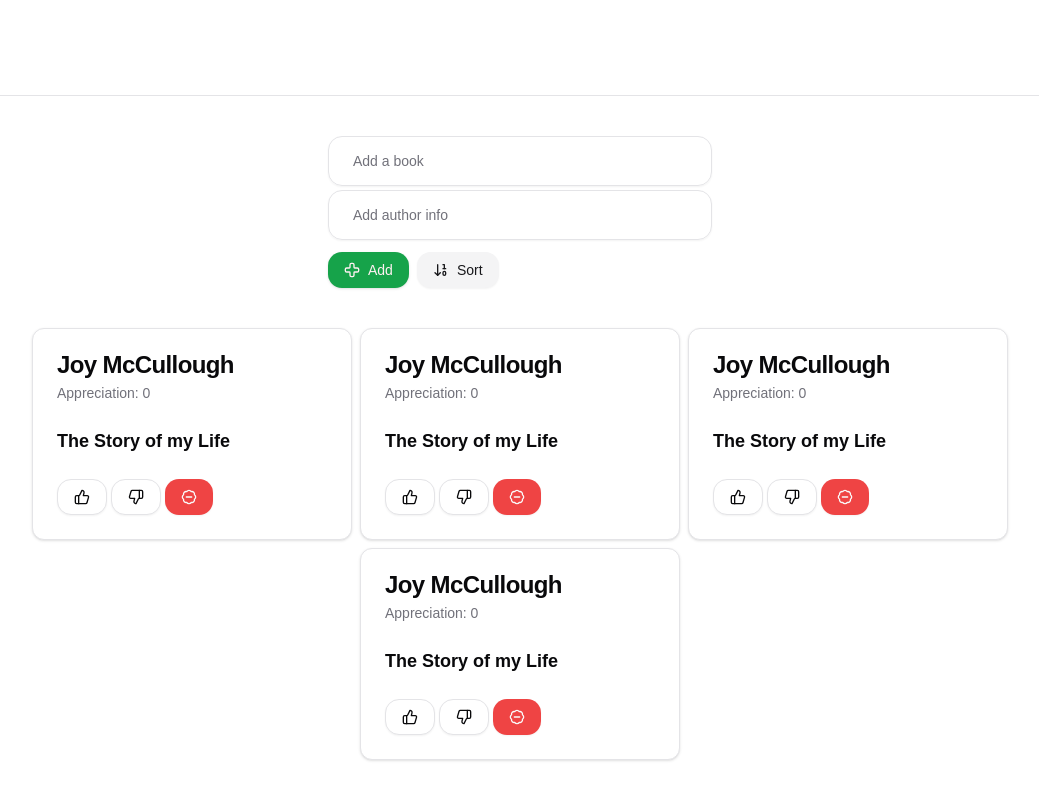
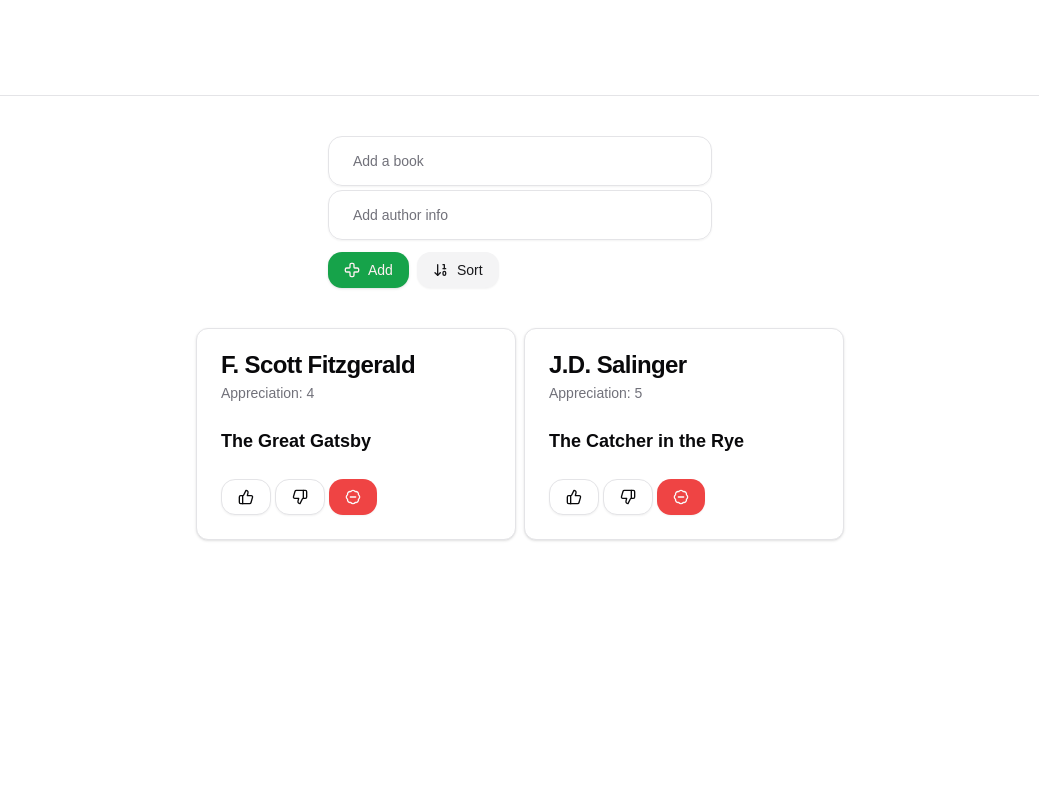
Before and after one commit to shantanuuchak/booker, a Next.js app: page / in a window 1280 px wide. Shown: the part 798-1598 px from the top of the page, without its empty margins (120-1159 px from the left). After the commit the page ends 1378 px from the top, so only its background shows below. Built offline with nearby package versions, Linux system fonts and the light colour scheme; a web font is replaced by a local one.

Commit message:
Add Reducers

```diff
--- a/app/page.tsx
+++ b/app/page.tsx
@@ -1,19 +1,36 @@
 "use client";
 
+import { useReducer } from "react";
+import { booksReducer } from "@/lib/reducer";
 import { LampDemo } from "@/components/ui/lamp";
 import Header from "@/components/Header";
 import AddBook from "@/components/AddBook";
 import BookList from "@/components/BookList";
 
 function Home() {
+  const [books, dispatch] = useReducer(booksReducer, [
+    {
+      id: "1",
+      title: "The Great Gatsby",
+      author: "F. Scott Fitzgerald",
+      rating: 4,
+    },
+    {
+      id: "2",
+      title: "The Catcher in the Rye",
+      author: "J.D. Salinger",
+      rating: 5,
+    },
+  ]);
+
   return (
     <>
       <Header />
       <LampDemo title="Booker &mdash; rank books to read." />
       <hr className="mb-10" />
       <main className="max-w-7xl mx-auto px-2 text-2xl">
-        <AddBook />
-        <BookList />
+        <AddBook dispatch={dispatch} />
+        <BookList books={books} dispatch={dispatch} />
       </main>
     </>
   );
--- a/components/AddBook.tsx
+++ b/components/AddBook.tsx
@@ -1,20 +1,32 @@
-import { FormEvent, useState } from "react";
+import { FormEvent, useRef, useState } from "react";
 import { Input } from "@/components/ui/input";
 import { Button } from "@/components/ui/button";
 import { ArrowDown10, Cross } from "lucide-react";
 
-function AddBook() {
-  const [bookValue, setBookValue] = useState("");
-  const [authorValue, setAuthorValue] = useState("");
+function AddBook({ dispatch }: any) {
+  const inputBook = useRef(null);
+  const inputAuthor = useRef(null);
 
   const handleFormSubmit = (e: FormEvent) => {
     e.preventDefault();
-    if (!bookValue.trim() || !authorValue.trim()) {
-      return;
-    }
-    console.log(bookValue, authorValue);
-    setBookValue("");
-    setAuthorValue("");
+    const currBook = inputBook.current.value.trim();
+    const currAuthor = inputAuthor.current.value.trim();
+
+    if (!currBook || !currAuthor) return;
+
+    console.log(currBook, currAuthor);
+
+    dispatch({
+      type: "add",
+      payload: { title: currBook, author: currAuthor },
+    });
+
+    inputBook.current.value = "";
+    inputAuthor.current.value = "";
+  };
+
+  const handleSort = () => {
+    dispatch({ type: "sort" });
   };
 
   return (
@@ -23,21 +35,19 @@
         type="text"
         placeholder="Add a book"
         className="mb-1 p-6"
-        onChange={(e) => setBookValue(e.target.value)}
-        value={bookValue}
+        ref={inputBook}
       />
       <Input
         type="text"
         placeholder="Add author info"
         className="mb-3 p-6"
-        onChange={(e) => setAuthorValue(e.target.value)}
-        value={authorValue}
+        ref={inputAuthor}
       />
       <div className="flex gap-2">
         <Button type="submit">
           <Cross /> Add
         </Button>
-        <Button type="submit" variant="secondary">
+        <Button variant="secondary" onClick={handleSort}>
           <ArrowDown10 /> Sort
         </Button>
       </div>
--- a/components/BookList.tsx
+++ b/components/BookList.tsx
@@ -1,12 +1,11 @@
 import BookSingle from "@/components/BookSingle";
 
-function BookList() {
+function BookList({ books, dispatch }: { books: any[]; dispatch: Function }) {
   return (
     <div className="flex items-center justify-center gap-2 flex-wrap mb-10">
-      <BookSingle />
-      <BookSingle />
-      <BookSingle />
-      <BookSingle />
+      {books.map((book) => (
+        <BookSingle key={book.title} book={book} dispatch={dispatch} />
+      ))}
     </div>
   );
 }
--- a/components/BookSingle.tsx
+++ b/components/BookSingle.tsx
@@ -8,26 +8,30 @@
   CardHeader,
   CardTitle,
 } from "@/components/ui/card";
+
 import { Button } from "./ui/button";
 
-function BookSingle() {
+function BookSingle({ book, dispatch }: any) {
   return (
     <Card className="w-80">
       <CardHeader>
-        <CardTitle>Joy McCullough</CardTitle>
-        <CardDescription>Appreciation: 0</CardDescription>
+        <CardTitle>{book.author}</CardTitle>
+        <CardDescription>Appreciation: {book.rating}</CardDescription>
       </CardHeader>
       <CardContent>
-        <p className="text-lg font-semibold">The Story of my Life</p>
+        <p className="text-lg font-semibold">{book.title}</p>
       </CardContent>
       <CardFooter className="flex gap-1 items-center">
         <Button variant="outline">
-          <ThumbsUp />
+          <ThumbsUp onClick={() => dispatch("like", book.id)} />
         </Button>
         <Button variant="outline">
-          <ThumbsDown />
+          <ThumbsDown onClick={() => dispatch("dislike", book.id)} />
         </Button>
-        <Button variant="destructive">
+        <Button
+          variant="destructive"
+          onClick={() => dispatch("remove", book.id)}
+        >
           <BadgeMinus />
         </Button>
       </CardFooter>
--- /dev/null
+++ b/lib/reducer.ts
@@ -0,0 +1,33 @@
+export const booksReducer = (state: any, action: any) => {
+  switch (action.type) {
+    case "add":
+      const book = {
+        id: crypto.randomUUID(),
+        title: action.payload.title,
+        author: action.payload.author,
+        rating: 0,
+      };
+      return [book, ...state];
+    case "remove":
+      return state.filter((book) => book.id !== action.payload);
+    case "like":
+      console.log("hey");
+      return state.map((book) => {
+        if (book.id === action.payload) {
+          return { ...book, rating: book.rating + 1 };
+        }
+        return book;
+      });
+    case "dislike":
+      return state.map((book) => {
+        if (book.id === action.payload) {
+          return { ...book, rating: book.rating - 1 };
+        }
+        return book;
+      });
+    case "sort":
+      return state.sort((a, b) => b.rating - a.rating);
+    default:
+      return state;
+  }
+};
```
